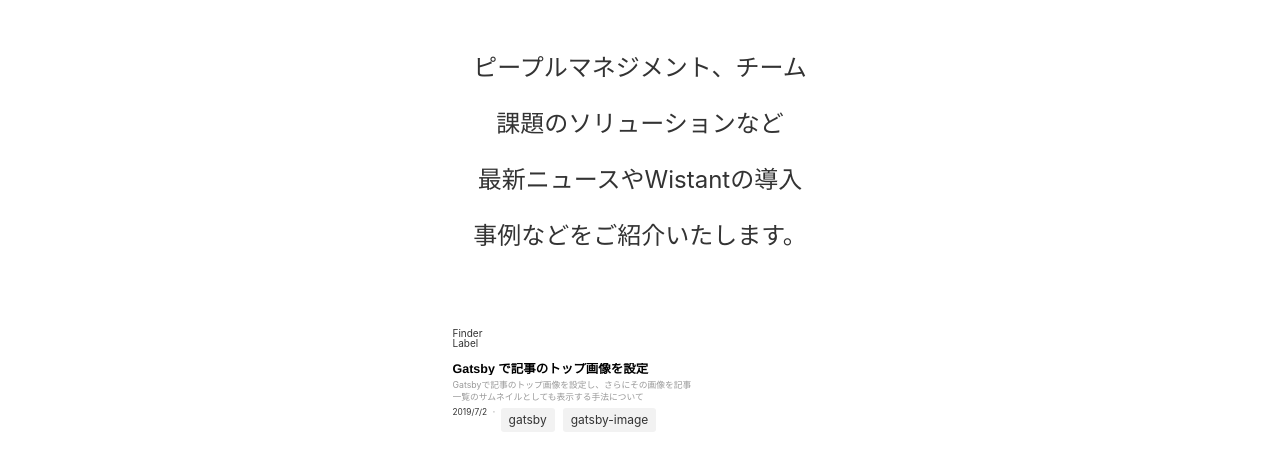
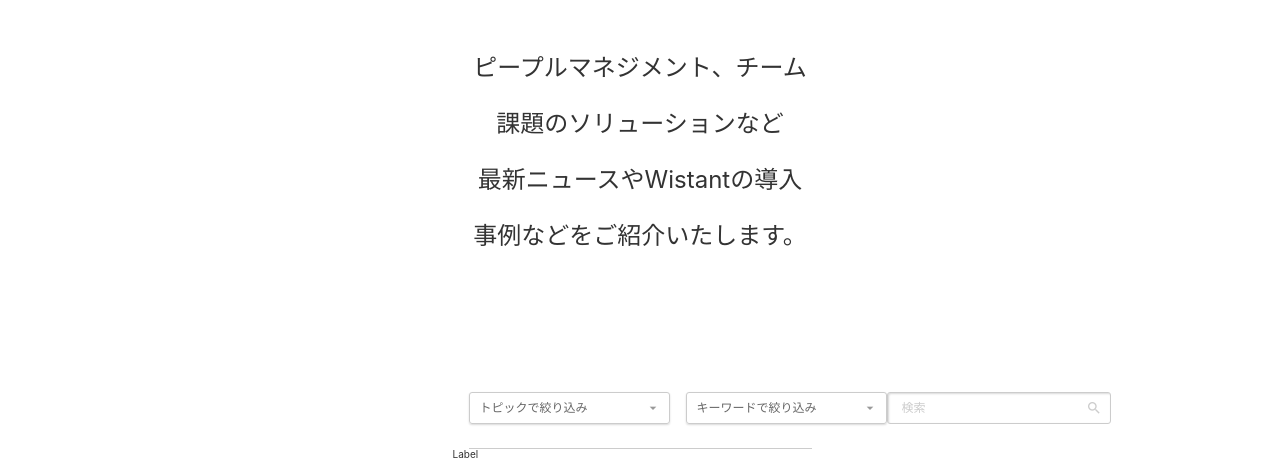
Before and after one commit to flute-inc/wistant-lp, a Gatsby site: page /library in a window 1280 px wide. Shown: the part 297-768 px from the top of the page. Built offline with nearby package versions, Linux system fonts and the light colour scheme; Gatsby itself is replaced by a stand-in of ours; some packages are replaced by stand-ins of ours; what typography-theme-github would draw is missing.

Commit message:
libraryFinder調整

```diff
--- /dev/null
+++ b/src/components/molecules/LibraryFinder/index.js
@@ -0,0 +1,26 @@
+import React from 'react';
+import styles from './index.module.scss';
+
+export default class LibraryFinder extends React.Component {
+  render() {
+    return (
+      <div className={styles.libraryFinder}>
+        <form className={styles.inner}>
+          <div className={styles.item}>
+            <select className={styles.select}>
+              <option>トピックで絞り込み</option>
+            </select>
+          </div>
+          <div className={styles.item}>
+            <select className={styles.select}>
+              <option>キーワードで絞り込み</option>
+            </select>
+          </div>
+          <div className={styles.item}>
+            <input className={styles.input} type="text" placeholder="検索" />
+          </div>
+        </form>
+      </div>
+    );
+  }
+};
--- /dev/null
+++ b/src/components/molecules/LibraryFinder/index.module.scss
@@ -0,0 +1,73 @@
+@import '../../../styles/variables.scss';
+@import '../../../styles/media-queries.scss';
+@import '../../../styles/mixin.scss';
+@import '../../../styles/layout.scss';
+
+.libraryFinder {
+
+}
+
+.inner {
+  @include layout-maxContent;
+  display: flex;
+  align-items: center;
+  padding: 64px 0 24px;
+  border-bottom: 1px solid #ccc;
+
+  @include mq($vp-s) {
+    flex-direction: column;
+  }
+}
+
+.item {
+  &:nth-child(2) {
+    margin-left: 16px;
+    margin-right: auto;
+
+    @include mq($vp-s) {
+      margin: 10px auto;
+    }
+  }
+
+  @include mq($vp-s) {
+    width: 100%;
+  }
+}
+
+.select {
+  width: 201px;
+  padding: 9px 29px 9px 10px;
+  background: url('../../../../content/assets/icon-libraryFinder-pulldown.png') no-repeat calc(100% - 8px) center;
+  background-size: 16px 16px;
+  font-size: 1.2rem;
+  color: #666;
+  border: 1px solid #ccc;
+  border-radius: 3px;
+  box-shadow: 0 1px 2px rgba(0, 0, 0, .15);
+  cursor: pointer;
+
+  @include mq($vp-intro-movie) {
+    width: 170px;
+  }
+
+  @include mq($vp-s) {
+    width: 100%;
+  }
+}
+
+.input {
+  @include customPlaceholder;
+  width: 224px;
+  padding: 0 34px 0 14px;
+  background: url('../../../../content/assets/icon-libraryFinder-search.png') no-repeat calc(100% - 8px) center;
+  background-size: 16px 16px;
+  font-size: 1.6rem;
+  line-height: 30px;
+  border: 1px solid #ccc;
+  border-radius: 3px;
+  box-shadow: inset 1px 1px 2px rgba(0, 0, 0, .15);
+
+  @include mq($vp-s) {
+    width: 100%;
+  }
+}
--- a/src/pages/library.js
+++ b/src/pages/library.js
@@ -5,12 +5,13 @@ import Seo from '../components/atoms/Seo';
 import Posts from '../components/pages/Root/Posts';
 import Layout from '../components/templates/Layout';
 import LibraryHeader from '../components/molecules/LibraryHeader';
+import LibraryFinder from '../components/molecules/LibraryFinder';
 
 const LibraryIndex = ({ location, data }) => (
   <Layout location={location} title={data.site.siteMetadata.title}>
     <Seo title="Index" description="なければ作ればいいじゃない" />
     <LibraryHeader />
-    <div>Finder</div>
+    <LibraryFinder />
     <div>
       <div>Label</div>
       <Posts posts={data.allMarkdownRemark.edges} />
```
